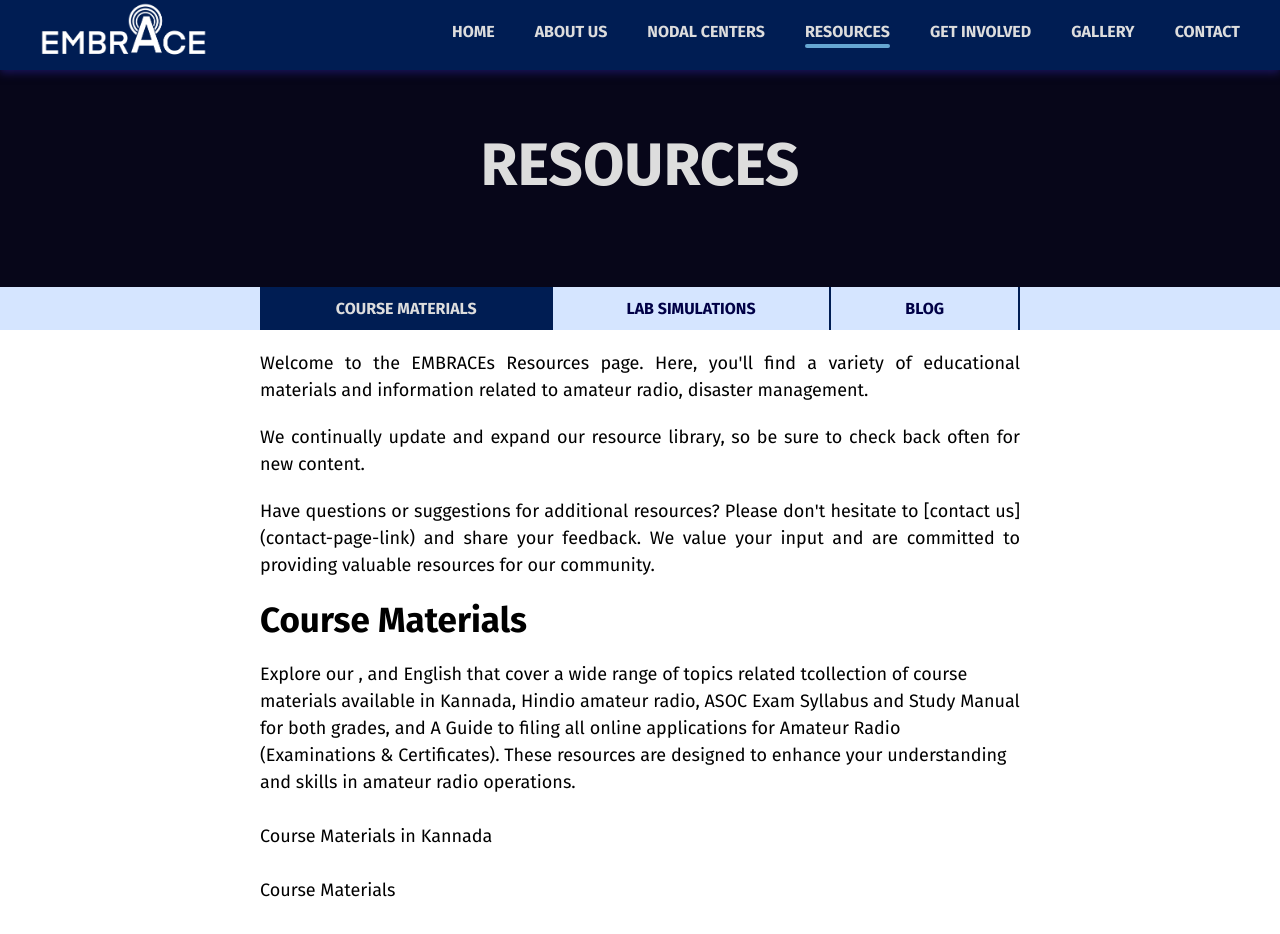
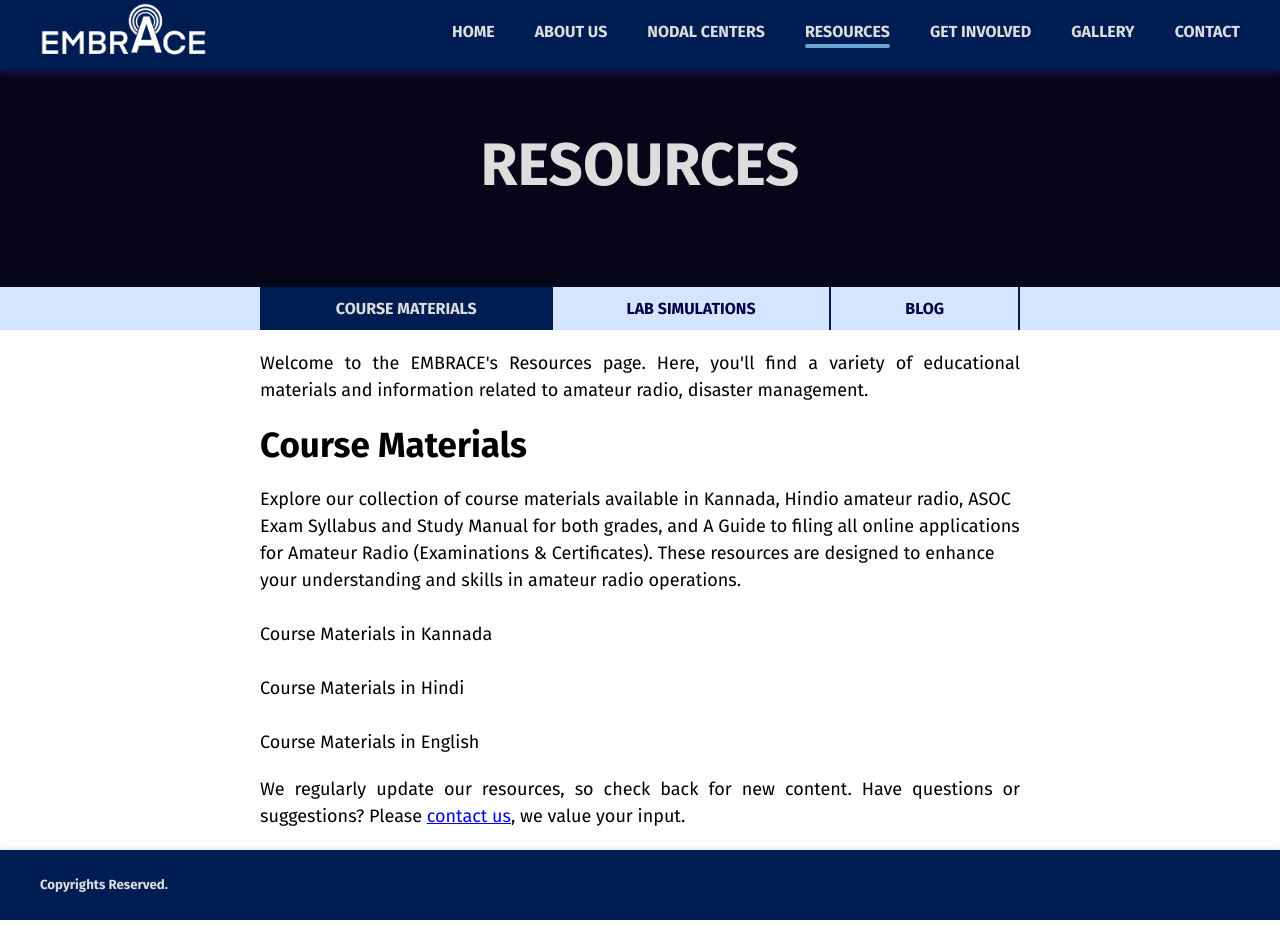
Before and after one commit to csd-robocon-nitk/embrace-website, a React (Vite) app: page /resources#materials in a window 1280 px wide. Shown: the top 934 px of the page. Built offline with nearby package versions, Linux system fonts and the light colour scheme.

Commit message:
Minor changes in resources page content

```diff
--- a/src/pages/resources/materials/materials.jsx
+++ b/src/pages/resources/materials/materials.jsx
@@ -5,8 +5,7 @@ export default function Materials() {
 		<section className={s.materials}>
 			<h2>Course Materials</h2>
 			<p>
-				Explore our , and English that cover a wide range of topics
-				related tcollection of course materials available in Kannada,
+				Explore our collection of course materials available in Kannada,
 				Hindio amateur radio, ASOC Exam Syllabus and Study Manual for
 				both grades, and A Guide to filing all online applications for
 				Amateur Radio (Examinations & Certificates). These resources are
@@ -15,9 +14,9 @@ export default function Materials() {
                 <br /><br />
                 Course Materials in Kannada
                 <br /><br />
-                Course Materials
+                Course Materials in Hindi
                 <br /><br />
-				in Hindi Course Materials in English
+				Course Materials in English
 			</p>
 		</section>
 	)
--- a/src/pages/resources/resources.jsx
+++ b/src/pages/resources/resources.jsx
@@ -51,21 +51,16 @@ export default function Resources() {
 			</div>
 			<div className={s.content}>
 				<p>
-					Welcome to the EMBRACEs Resources page. Here, you'll find a
+					Welcome to the EMBRACE's Resources page. Here, you'll find a
 					variety of educational materials and information related to
 					amateur radio, disaster management.
 				</p>
+				{content}
 				<p>
-					We continually update and expand our resource library, so be
-					sure to check back often for new content.
+					We regularly update our resources, so check back for new
+					content. Have questions or suggestions? Please{' '}
+					<Link to="/contact">contact us</Link>, we value your input.
 				</p>
-				<p>
-					Have questions or suggestions for additional resources?
-					Please don't hesitate to [contact us](contact-page-link) and
-					share your feedback. We value your input and are committed
-					to providing valuable resources for our community.
-				</p>
-				{content}
 			</div>
 		</main>
 	)
```
